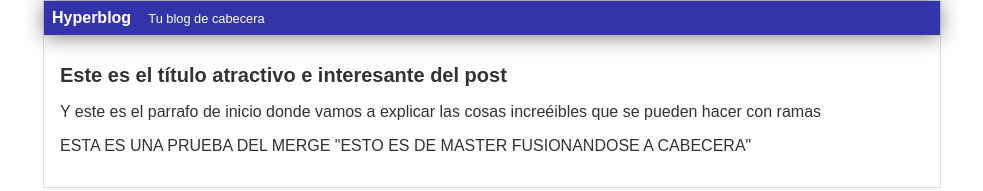
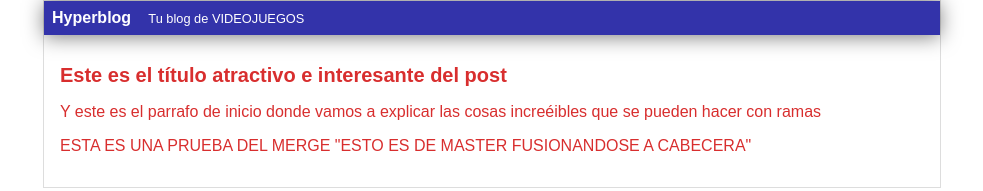
Before and after one commit to AndresGarciaL/proyecto, a plain HTML site: page index.html in a window 1280 px wide. Shown: the whole page, without its empty margins (148-1131 px from the left). Drawn offline with Linux system fonts and the light colour scheme.

Commit message:
Modificaciones del color y del titulo del blog por VIDEOJUEGOS

```diff
--- a/css/estilo.css
+++ b/css/estilo.css
@@ -1,6 +1,6 @@
 body
 {
-    color: #333;
+    color: rgb(216, 46, 46);
     text-align: center;
     font-family: Arial;
     font-size: 16px;
--- a/index.html
+++ b/index.html
@@ -7,7 +7,7 @@
         <div id="container">
             <div id="cabecera">
                 Hyperblog
-                <span id="tagline">Tu blog de cabecera</span>
+                <span id="tagline">Tu blog de VIDEOJUEGOS</span>
             </div>
             <div id="post">
                 <h1>Este es el título atractivo e interesante del post</h1>
```
